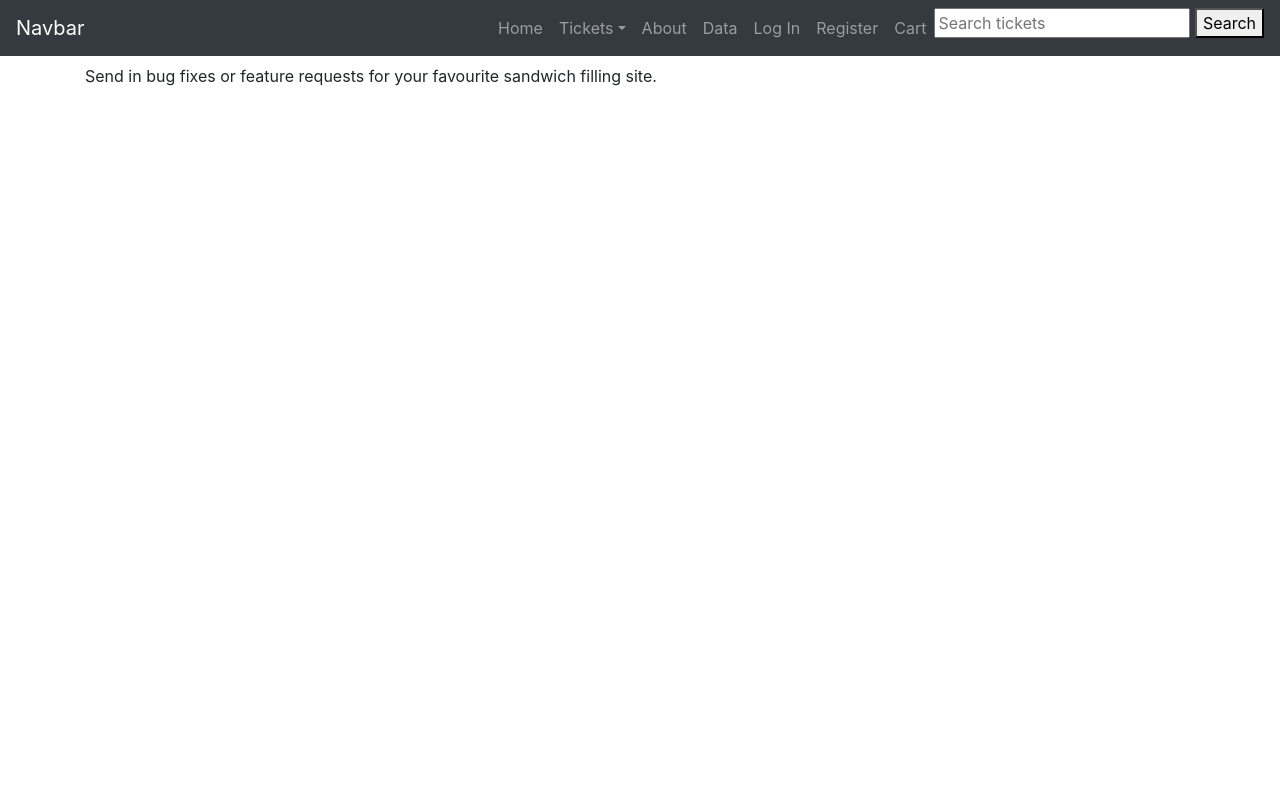
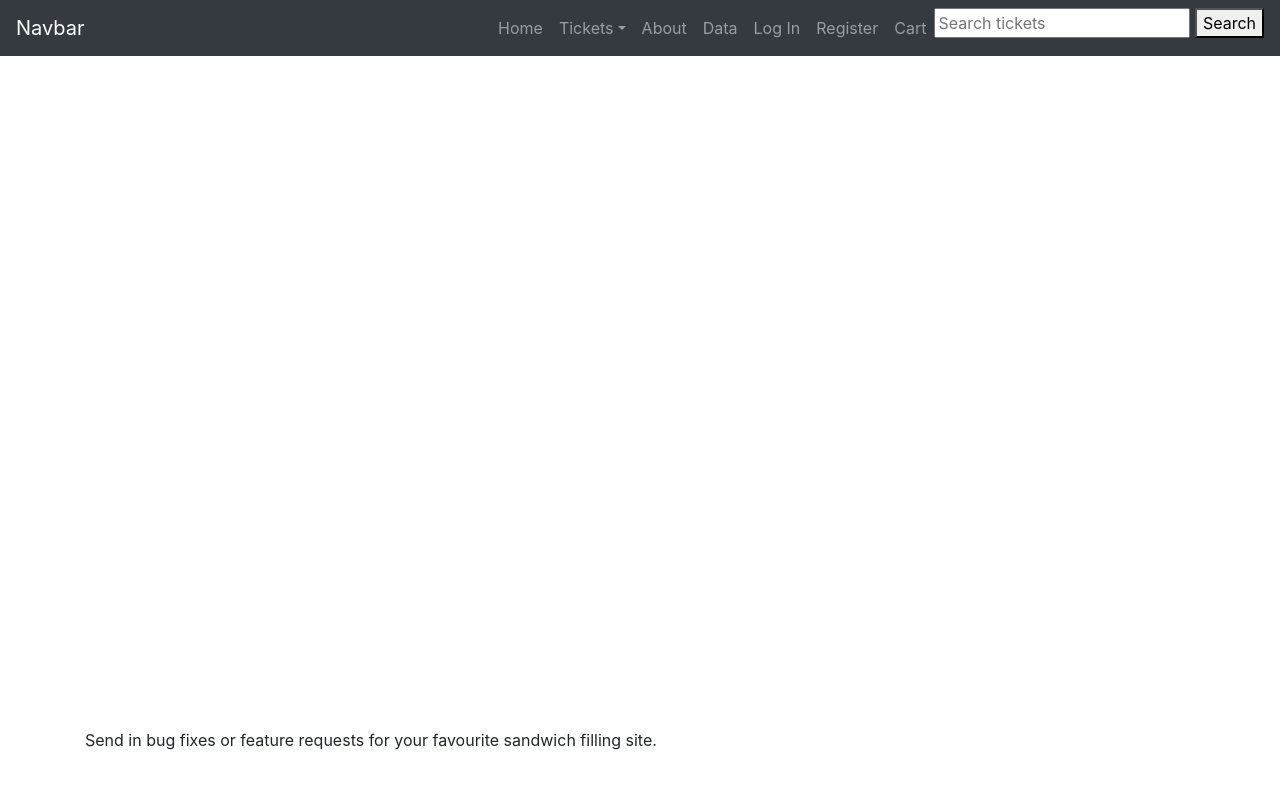
Before and after one commit to jamesahorne/milestone-4, a Django app: page / in a window 1280 px wide. Run offline with Django 3.2, Linux system fonts and the light colour scheme; some libraries are stand-ins or nearby versions.

Commit message:
Add body box-sizing, .typing-height and .down-icon

```diff
--- a/static/css/partials/pages.scss
+++ b/static/css/partials/pages.scss
@@ -1,4 +1,8 @@
 /*        Pages        */
+
+body {
+    box-sizing: border-box;
+}
 
 .product {
     background-size: contain;
@@ -32,3 +36,13 @@
 .product-description {
     min-height: 40px;
 }
+
+.typing-height {
+    height: 50vh;
+}
+
+.down-icon {
+    margin-top: 33vh;
+    width: 100%;
+    text-align: center;
+}
--- a/static/css/style.css
+++ b/static/css/style.css
@@ -40,6 +40,9 @@
   .fas, .far {
     display: none; } }
 /*        Pages        */
+body {
+  box-sizing: border-box; }
+
 .product {
   background-size: contain;
   background-position: center center;
@@ -67,4 +70,12 @@
 .product-description {
   min-height: 40px; }
 
+.typing-height {
+  height: 50vh; }
+
+.down-icon {
+  margin-top: 33vh;
+  width: 100%;
+  text-align: center; }
+
 /*# sourceMappingURL=style.css.map */
```
Also changed, not shown: 1 other file.
